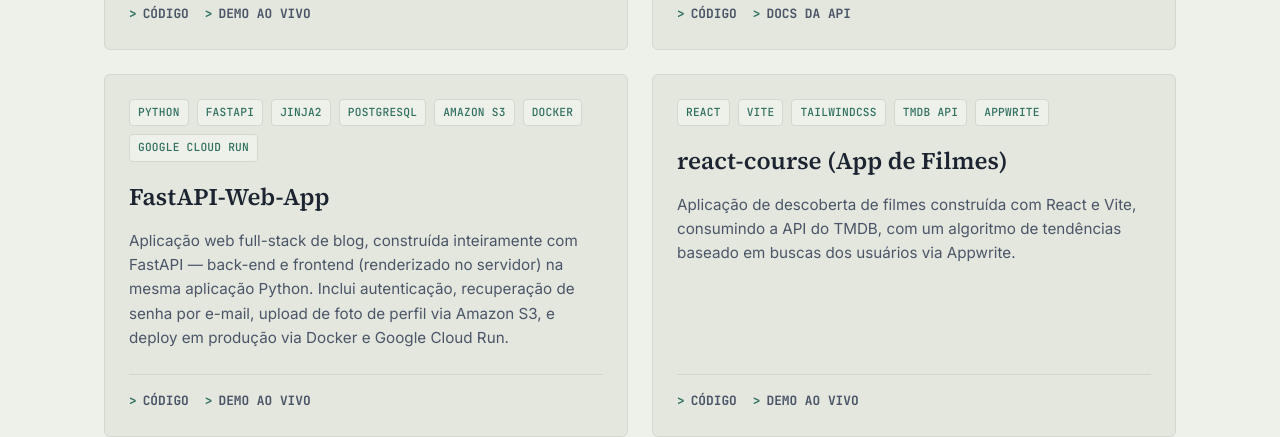
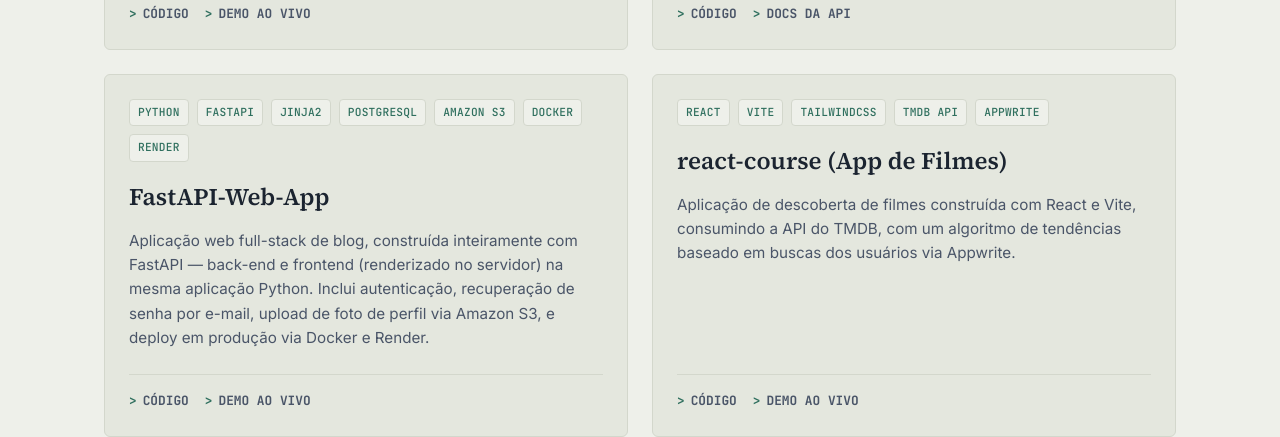
Before and after one commit to bruno-reichert/portfolio-page, a React (Vite) app in the folder portfolio-page/: page / in a window 1280 px wide. Shown: the part 1780-2217 px from the top of the page. Built offline with nearby package versions, Linux system fonts and the light colour scheme.

Commit message:
fixed the link on the webapp

```diff
--- a/portfolio-page/src/data.js
+++ b/portfolio-page/src/data.js
@@ -21,10 +21,10 @@ export const projectsData = {
       {
         id: "fastapi-webapp",
         title: "FastAPI-Web-App",
-        tags: ["Python", "FastAPI", "Jinja2", "PostgreSQL", "Amazon S3", "Docker", "Google Cloud Run"],
-        description: "Aplicação web full-stack de blog, construída inteiramente com FastAPI — back-end e frontend (renderizado no servidor) na mesma aplicação Python. Inclui autenticação, recuperação de senha por e-mail, upload de foto de perfil via Amazon S3, e deploy em produção via Docker e Google Cloud Run.",
+        tags: ["Python", "FastAPI", "Jinja2", "PostgreSQL", "Amazon S3", "Docker", "Render"],
+        description: "Aplicação web full-stack de blog, construída inteiramente com FastAPI — back-end e frontend (renderizado no servidor) na mesma aplicação Python. Inclui autenticação, recuperação de senha por e-mail, upload de foto de perfil via Amazon S3, e deploy em produção via Docker e Render.",
         github: "https://github.com/bruno-reichert/FastAPI-Web-App",
-        demo: "https://fastapi-service-605488623154.us-east4.run.app/"
+        demo: "https://fastapi-web-app-3xta.onrender.com/"
       },
       {
         id: "react-course",
@@ -57,10 +57,10 @@ export const projectsData = {
       {
         id: "fastapi-webapp",
         title: "FastAPI-Web-App",
-        tags: ["Python", "FastAPI", "Jinja2", "PostgreSQL", "Amazon S3", "Docker", "Google Cloud Run"],
-        description: "A full-stack blog web app built entirely with FastAPI — back-end and server-rendered front-end in the same Python application. Includes authentication, email password recovery, profile picture uploads via Amazon S3, and a production deploy via Docker and Google Cloud Run.",
+        tags: ["Python", "FastAPI", "Jinja2", "PostgreSQL", "Amazon S3", "Docker", "Render"],
+        description: "A full-stack blog web app built entirely with FastAPI — back-end and server-rendered front-end in the same Python application. Includes authentication, email password recovery, profile picture uploads via Amazon S3, and a production deploy via Docker and Render.",
         github: "https://github.com/bruno-reichert/FastAPI-Web-App",
-        demo: "https://fastapi-service-605488623154.us-east4.run.app/"
+        demo: "https://fastapi-web-app-3xta.onrender.com/"
       },
       {
         id: "react-course",
```
